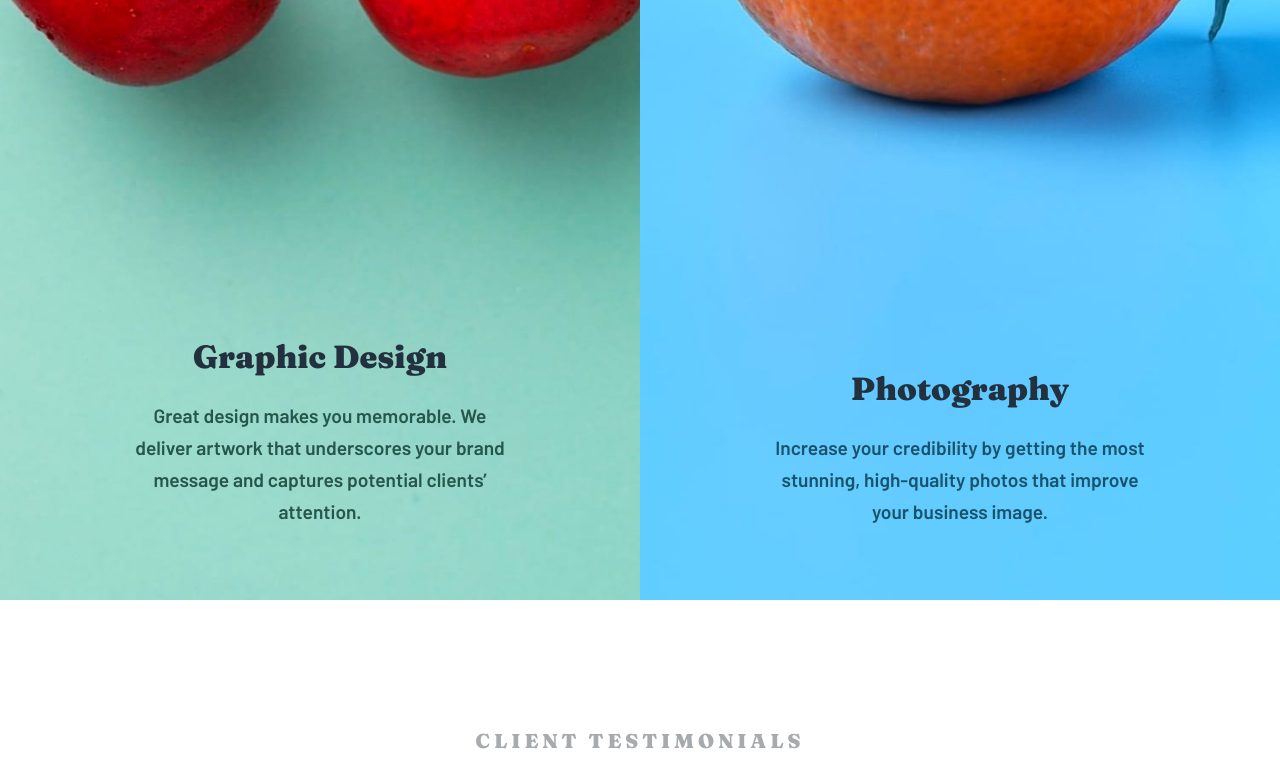
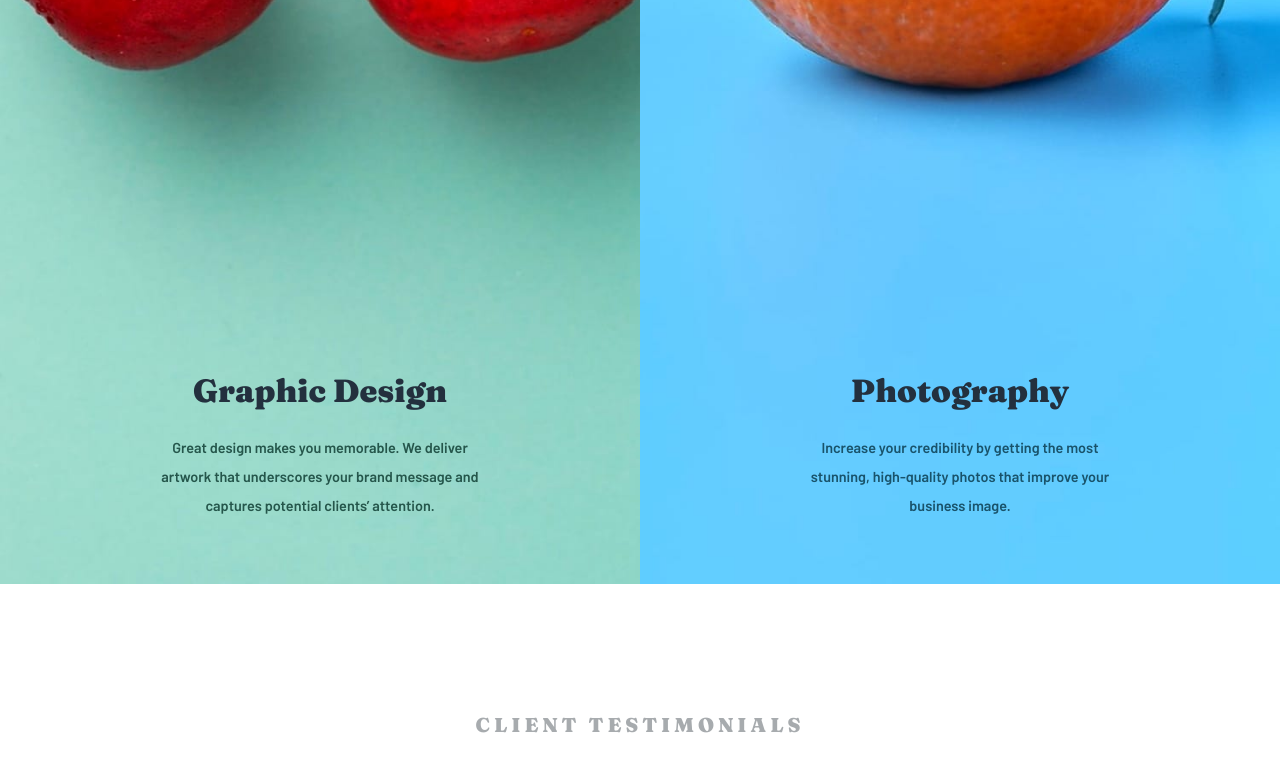
Before and after one commit to sahand-masoleh/fem-22-sunnyside-agency-landing-page, a React (Create React App) app: page / in a window 1280 px wide. Shown: the part 3353-4120 px from the top of the page. Built offline with nearby package versions, Linux system fonts and the light colour scheme.

Commit message:
[CSS] fixed the point padding breaking responsiveness

```diff
--- a/src/components/Hero.css
+++ b/src/components/Hero.css
@@ -27,11 +27,12 @@
 }
 
 @media screen and (min-width: 640px) {
+	.hero__overlay {
+		gap: var(--gap-3);
+		justify-content: flex-start;
+	}
 	.hero__title {
+		margin-top: 15%;
 		font-size: 3.5rem;
 	}
-
-	.hero__overlay {
-		gap: var(--gap-3);
-	}
 }
--- a/src/components/Point.css
+++ b/src/components/Point.css
@@ -91,11 +91,12 @@
 	}
 
 	.point__overlay {
-		padding: var(--gap-3) var(--gap-4);
+		padding: var(--gap-3) 15%;
 	}
 
 	.point__link {
 		margin: unset;
+		font-size: 1.2rem;
 	}
 
 	.point__overlay--text-only {
@@ -109,17 +110,14 @@
 	}
 
 	.point__text {
-		font-size: 1.2rem;
-		line-height: 2rem;
-	}
-
-	.point__link {
-		font-size: 1.2rem;
+		line-height: calc(1rem + 1vw);
+		font-size: calc(0.5rem + 0.5vw);
 	}
 
 	.point__overlay--text-n-image {
 		color: var(--very-dark-desaturated-blue);
 		position: absolute;
 		bottom: 0;
+		padding: 10% 25%;
 	}
 }
```
